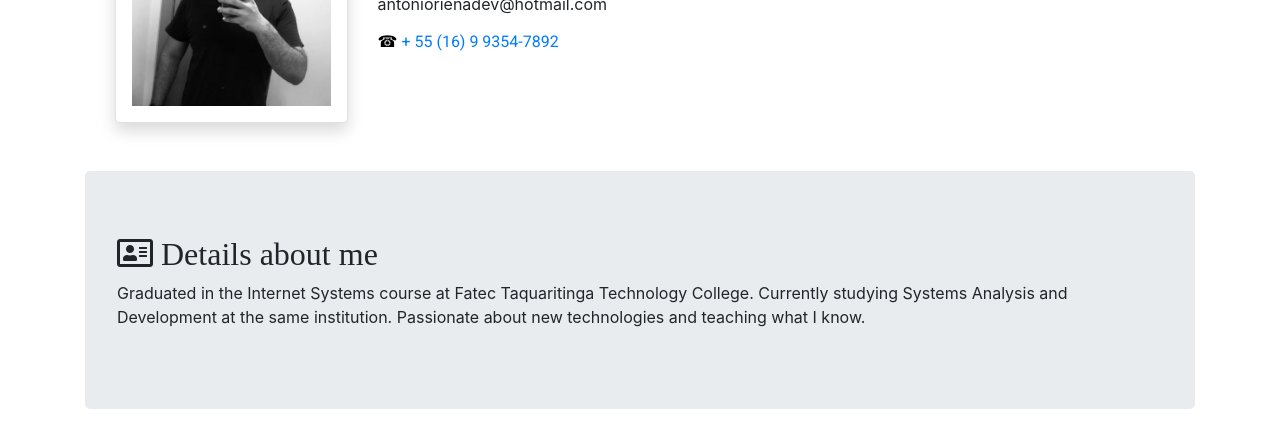
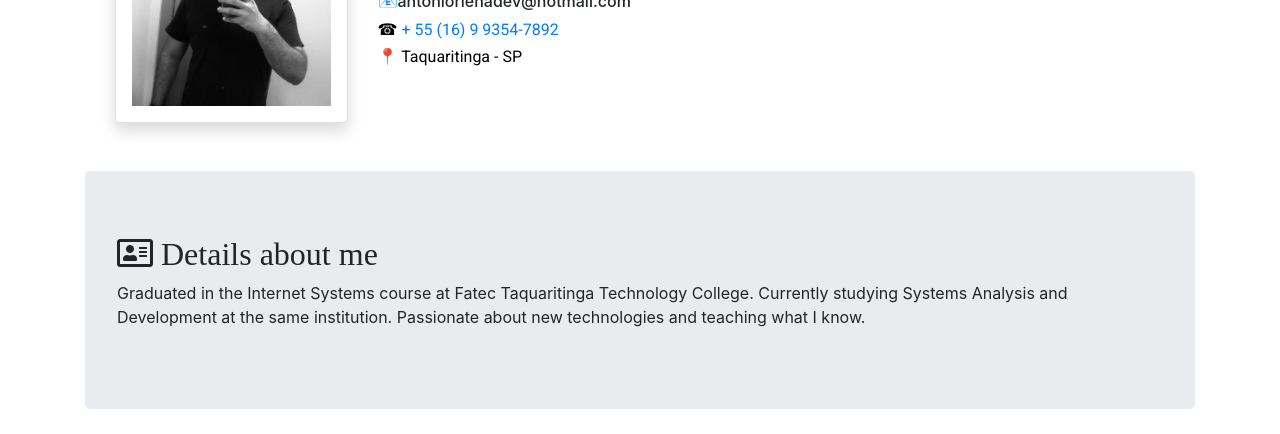
Before and after one commit to AntonioReinaDev/CurriculumAntonio, a plain HTML site: page index.html in a window 1280 px wide. Shown: the part 120-554 px from the top of the page. Drawn offline with nearby package versions, Linux system fonts and the light colour scheme.

Commit message:
Incrementing information in index.html. Changed language from PT to EN in the footer.

```diff
--- a/index.html
+++ b/index.html
@@ -26,10 +26,11 @@
                         Reina Junior
                     </h1>
                     <h2 class="alterar-fonte animated fadeInUp delayp1" style="opacity: 0;">Software Engineer</h2>
-                    <address class="animated fadeInUp delaup1" style="opacity: 0">antoniorienadev@hotmail.com</address>
+                    <h6 class="animated fadeInUp delaup1" style="opacity: 0">📧antoniorienadev@hotmail.com</h6>
                     <h6 class="alterar-fonte animated fadeInUp delayp1"
                         style="opacity: 100; text-decoration: none; color: black;">☎<a href="tel:+55(16)99354-7892"> +
                             55 (16) 9 9354-7892</a></h6>
+                    <h6 class="alterar-fonte animated fadeInUp delayp1" style="opacity: 0; text-decoration: none; color: black;">📍 Taquaritinga - SP</h6>
                 </div>
                 <div class="col-md-2 animated fadeInUp delayp1 align-baseline" style="opacity: 0">
                     <button type="button" class="btn btn-secondary print hide" onclick="window.print();"
@@ -112,7 +113,7 @@
             </div>
         </section>
         <footer class="hide">
-            <p>Direitos reservados a.... (Github livre) aproveite para copiar e aprender 😁</p>
+            <p>All rights reserved.... (Github free) enjoy copying and learning 😁</p>
             <address>antonioreinadev@hotmail.com</address>
         </footer>
     </div>
```
